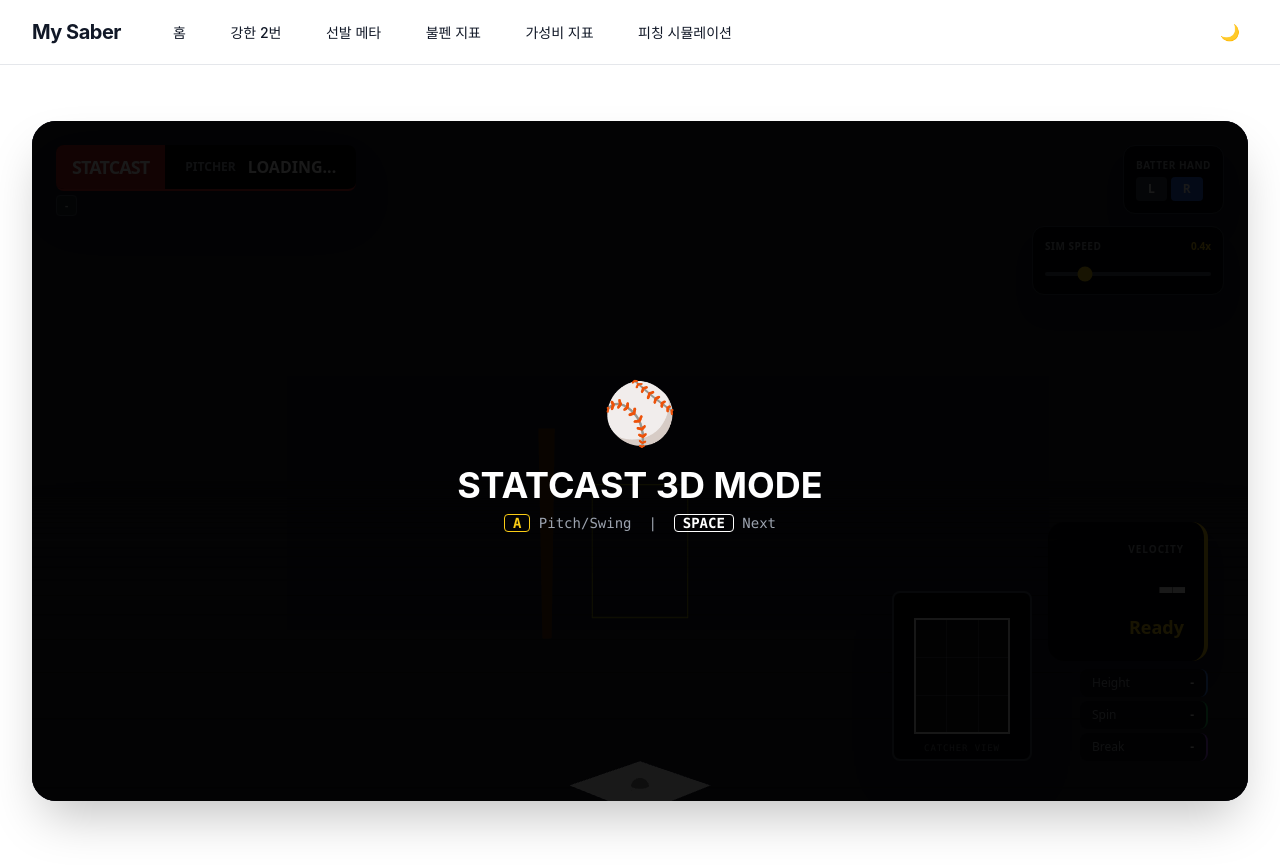
After one commit to hj0304/My_Saber, a Django app: page /simulation/pitch-tunnel/ in a window 1280 px wide. The commit adds this page. Run offline with Django 5.2, Linux system fonts and the light colour scheme; some libraries are stand-ins or nearby versions.

Commit message:
update : pitching simulation : yama

```diff
--- a/config/urls.py
+++ b/config/urls.py
@@ -5,5 +5,6 @@ from django.urls import path, include
 urlpatterns = [
     path('admin/', admin.site.urls),
     path('analysis/', include('analysis.urls')),
-    path('', include('core.urls')),  # 이 줄을 추가! (메인 주소 접속 시 core로 보냄)
+    path('', include('core.urls')),  #(메인 주소 접속 시 core로 보냄)
+    path('simulation/', include('simulation.urls')),
 ]
--- a/core/templates/core/base.html
+++ b/core/templates/core/base.html
@@ -49,7 +49,8 @@
                         <a href="/analysis/pitcher-meta/" class="hover:text-primary px-3 py-2 rounded-md text-sm font-medium transition">선발 메타</a>
                         <a href="/analysis/relief-metrics/" class="hover:text-primary px-3 py-2 rounded-md text-sm font-medium transition">불펜 지표</a>
                         <a href="/analysis/cost-effectiveness/" class="hover:text-primary px-3 py-2 rounded-md text-sm font-medium transition">가성비 지표</a>
-                        <a href="#" class="hover:text-primary px-3 py-2 rounded-md text-sm font-medium text-gray-400 cursor-not-allowed">피치 터널(준비중)</a>
+                        <a href="/simulation/pitch-tunnel/" class="hover:text-primary px-3 py-2 rounded-md text-sm font-medium transition">피칭 시뮬레이션</a>
+                        </a>
                     </div>
                 </div>
                 <button id="theme-toggle" class="p-2 rounded-full hover:bg-gray-200 dark:hover:bg-gray-700 focus:outline-none transition-colors">
--- /dev/null
+++ b/simulation/templates/simulation/pitch_tunnel.html
@@ -0,0 +1,433 @@
+{% extends 'core/base.html' %}
+
+{% block content %}
+<div class="relative w-full h-[calc(100vh-120px)] mt-4 bg-black rounded-3xl overflow-hidden shadow-2xl select-none group">
+
+    <div id="canvas-container" class="w-full h-full outline-none"></div>
+
+    <script src="https://cdnjs.cloudflare.com/ajax/libs/three.js/0.160.0/three.min.js"></script>
+
+    <div id="ui-layer" class="absolute inset-0 pointer-events-none font-sans">
+
+        <div class="absolute top-6 left-6 flex flex-col space-y-1">
+            <div class="flex bg-black/90 text-white rounded-lg overflow-hidden shadow-2xl border-b-2 border-red-600 w-fit">
+                <div class="px-4 py-2 bg-red-700 font-black text-lg tracking-tighter">STATCAST</div>
+                <div class="px-5 py-2 text-md font-bold flex items-center space-x-3">
+                    <span class="text-gray-400 text-xs">PITCHER</span>
+                    <span id="pitcher-name" class="uppercase">LOADING...</span>
+                </div>
+            </div>
+            <div class="flex items-center space-x-2">
+                <span id="pitcher-hand" class="bg-gray-800 text-gray-300 text-[10px] font-bold px-2 py-0.5 rounded border border-gray-600">
+                    -
+                </span>
+            </div>
+        </div>
+
+        <div class="absolute top-6 right-6 pointer-events-auto flex flex-col items-end space-y-3">
+            <div class="bg-black/80 backdrop-blur-md p-3 rounded-xl border border-gray-700 shadow-xl">
+                <div class="text-[10px] text-gray-400 font-bold mb-1 uppercase tracking-wider">Batter Hand</div>
+                <div class="flex space-x-1">
+                    <button onclick="setBatter('L')" id="btn-L" class="px-3 py-1 bg-gray-700 hover:bg-blue-600 text-white text-xs font-bold rounded transition">L</button>
+                    <button onclick="setBatter('R')" id="btn-R" class="px-3 py-1 bg-blue-600 text-white text-xs font-bold rounded transition">R</button>
+                </div>
+            </div>
+            <div class="bg-black/80 backdrop-blur-md p-3 rounded-xl border border-gray-700 shadow-xl w-48">
+                <div class="flex justify-between mb-1">
+                    <span class="text-[10px] text-gray-400 font-bold uppercase tracking-wider">Sim Speed</span>
+                    <span id="speed-val" class="text-[10px] text-yellow-400 font-bold">0.4x</span>
+                </div>
+                <input type="range" id="speed-slider" min="0.1" max="1.5" step="0.1" value="0.4"
+                       class="w-full h-1 bg-gray-600 rounded-lg appearance-none cursor-pointer accent-yellow-400">
+            </div>
+        </div>
+
+        <div class="absolute bottom-10 right-10 flex items-end space-x-4">
+            <div class="relative bg-black/80 backdrop-blur-md rounded-lg border-2 border-gray-600 shadow-2xl w-[140px] h-[170px]">
+                <div class="absolute top-[15%] left-[15%] w-[70%] h-[70%] border-2 border-white/90 box-border bg-white/5"></div>
+                <div class="absolute top-[38.3%] left-[15%] w-[70%] h-px bg-white/20"></div>
+                <div class="absolute top-[61.6%] left-[15%] w-[70%] h-px bg-white/20"></div>
+                <div class="absolute left-[38.3%] top-[15%] h-[70%] w-px bg-white/20"></div>
+                <div class="absolute left-[61.6%] top-[15%] h-[70%] w-px bg-white/20"></div>
+                <div id="zone-dot" class="absolute w-3.5 h-3.5 rounded-full border border-white shadow-md hidden transform -translate-x-1/2 -translate-y-1/2 z-20 transition-all duration-200"></div>
+                <div class="absolute bottom-1 left-0 w-full text-center text-[9px] text-gray-500 font-mono tracking-widest">CATCHER VIEW</div>
+            </div>
+            <div class="space-y-2 text-right">
+                <div class="bg-black/80 backdrop-blur-md p-5 rounded-2xl border-r-4 border-yellow-400 shadow-xl min-w-[160px]">
+                    <div class="text-[10px] text-gray-400 font-bold tracking-widest uppercase mb-1">Velocity</div>
+                    <div class="text-5xl font-black text-white tracking-tighter" id="ui-speed">--</div>
+                    <div class="text-lg text-yellow-400 font-bold mt-1" id="ui-type">Ready</div>
+                </div>
+                <div class="flex flex-col items-end space-y-1">
+                    <div class="bg-black/60 backdrop-blur-md px-3 py-1.5 rounded-lg text-white text-xs border-r-2 border-blue-500 w-32 flex justify-between">
+                        <span class="text-gray-400">Height</span> <span id="ui-height" class="font-bold">-</span>
+                    </div>
+                    <div class="bg-black/60 backdrop-blur-md px-3 py-1.5 rounded-lg text-white text-xs border-r-2 border-green-500 w-32 flex justify-between">
+                        <span class="text-gray-400">Spin</span> <span id="ui-spin" class="font-bold">-</span>
+                    </div>
+                    <div class="bg-black/60 backdrop-blur-md px-3 py-1.5 rounded-lg text-white text-xs border-r-2 border-purple-500 w-32 flex justify-between">
+                        <span class="text-gray-400">Break</span> <span id="ui-break" class="font-bold">-</span>
+                    </div>
+                </div>
+            </div>
+        </div>
+
+        <div id="center-msg" class="absolute top-1/2 left-1/2 transform -translate-x-1/2 -translate-y-1/2 text-center opacity-0 transition-opacity duration-300 pointer-events-none flex flex-col items-center">
+            <h1 id="msg-text" class="text-8xl font-black text-white italic drop-shadow-[0_0_15px_rgba(255,255,255,0.5)]">STRIKE</h1>
+
+            <div id="timing-feedback" class="mt-2 px-4 py-1 rounded-full text-xl font-bold bg-black/60 backdrop-blur text-white hidden border border-white/30">
+                Perfect
+            </div>
+
+            <p id="next-msg" class="text-sm font-mono text-gray-300 mt-4 bg-black/50 px-3 py-1 rounded hidden">Press <span class="text-yellow-400 font-bold">SPACE</span> for Next Pitch</p>
+        </div>
+    </div>
+
+    <div id="start-overlay" class="absolute inset-0 flex items-center justify-center bg-black/90 z-50 cursor-pointer">
+        <div class="text-center group-hover:scale-105 transition duration-300">
+            <div class="text-6xl mb-4 animate-bounce">⚾️</div>
+            <h1 class="text-4xl font-bold text-white mb-2">STATCAST 3D MODE</h1>
+            <p class="text-gray-400 font-mono text-sm">
+                <span class="text-yellow-400 font-bold border border-yellow-400 px-2 rounded">A</span> Pitch/Swing &nbsp;|&nbsp;
+                <span class="text-white font-bold border border-white px-2 rounded">SPACE</span> Next
+            </p>
+        </div>
+    </div>
+</div>
+
+<script>
+    const rawPitchData = JSON.parse('{{ pitch_data|safe }}');
+    const pitchData = rawPitchData.length > 0 ? rawPitchData : null;
+
+    const container = document.getElementById('canvas-container');
+    const startOverlay = document.getElementById('start-overlay');
+
+    // UI Elements
+    const pitcherNameEl = document.getElementById('pitcher-name');
+    const pitcherHandEl = document.getElementById('pitcher-hand');
+    const uiSpeed = document.getElementById('ui-speed');
+    const uiType = document.getElementById('ui-type');
+    const uiHeight = document.getElementById('ui-height');
+    const uiSpin = document.getElementById('ui-spin');
+    const uiBreak = document.getElementById('ui-break');
+    const zoneDot = document.getElementById('zone-dot');
+    const centerMsg = document.getElementById('center-msg');
+    const msgText = document.getElementById('msg-text');
+    const timingMsg = document.getElementById('timing-feedback'); // [New]
+    const nextMsg = document.getElementById('next-msg');
+    const speedSlider = document.getElementById('speed-slider');
+    const speedVal = document.getElementById('speed-val');
+
+    const STATE = { READY: 0, PITCHING: 1, RESULT: 2 };
+    let currentState = STATE.READY;
+    let pitchStartTime = 0;
+    let currentPitch = null;
+    let SIM_SPEED = 0.4;
+    let isLefty = false;
+    let isGameActive = false;
+
+    // Three.js Setup
+    const scene = new THREE.Scene();
+    scene.background = new THREE.Color(0x1a1a2e);
+    scene.fog = new THREE.FogExp2(0x1a1a2e, 0.02);
+
+    const camera = new THREE.PerspectiveCamera(40, container.clientWidth / container.clientHeight, 0.1, 100);
+    camera.position.set(0, 1.5, 4.0);
+    const lookTarget = new THREE.Vector3(0, 1.0, -18.44);
+    camera.lookAt(lookTarget);
+
+    const renderer = new THREE.WebGLRenderer({ antialias: true, alpha: true });
+    renderer.setSize(container.clientWidth, container.clientHeight);
+    renderer.shadowMap.enabled = true;
+    renderer.outputColorSpace = THREE.SRGBColorSpace;
+    container.innerHTML = '';
+    container.appendChild(renderer.domElement);
+
+    // Light & Objects
+    const ambientLight = new THREE.AmbientLight(0xffffff, 0.6);
+    scene.add(ambientLight);
+    const spotLight = new THREE.SpotLight(0x4488ff, 2.0);
+    spotLight.position.set(-5, 10, 5); spotLight.castShadow = true; scene.add(spotLight);
+    const rimLight = new THREE.SpotLight(0xff0055, 1.5);
+    rimLight.position.set(5, 10, -5); scene.add(rimLight);
+
+    const gridHelper = new THREE.GridHelper(40, 40, 0x333333, 0x111111);
+    gridHelper.position.set(0, 0, -10); scene.add(gridHelper);
+
+    const plate = new THREE.Mesh(new THREE.PlaneGeometry(0.43, 0.43), new THREE.MeshBasicMaterial({ color: 0xffffff, side: THREE.DoubleSide }));
+    plate.rotation.x = -Math.PI / 2; plate.rotation.z = Math.PI / 4; plate.position.y = 0.01;
+    scene.add(plate);
+
+    const zoneGeo = new THREE.BoxGeometry(0.43, 0.6, 0.01);
+    const zoneMat = new THREE.LineBasicMaterial({ color: 0xffff00, linewidth: 2, transparent: true, opacity: 0.5 });
+    const zoneBox = new THREE.LineSegments(new THREE.EdgesGeometry(zoneGeo), zoneMat);
+    zoneBox.position.set(0, 1.0, -0.2); scene.add(zoneBox);
+
+    const ball = new THREE.Mesh(new THREE.SphereGeometry(0.04, 32, 32), new THREE.MeshStandardMaterial({ color: 0xffffff, emissive: 0xaaaaaa, emissiveIntensity: 0.2 }));
+    scene.add(ball);
+
+    const trailMax = 400;
+    const trailLine = new THREE.Line(new THREE.BufferGeometry().setAttribute('position', new THREE.BufferAttribute(new Float32Array(trailMax*3), 3)), new THREE.LineBasicMaterial({ color: 0x00ffff, linewidth: 3 }));
+    scene.add(trailLine);
+    let trailCount = 0;
+
+    const batObj = new THREE.Mesh(new THREE.CylinderGeometry(0.035, 0.02, 0.9, 16), new THREE.MeshStandardMaterial({ color: 0xd2691e, roughness: 0.3 }));
+    batObj.position.set(-0.4, 1.0, 0);
+    scene.add(batObj);
+
+    // Controls
+    window.setBatter = function(hand) {
+        isLefty = (hand === 'L');
+        const btnL = document.getElementById('btn-L');
+        const btnR = document.getElementById('btn-R');
+        if (isLefty) {
+            btnL.className = "px-3 py-1 bg-blue-600 text-white text-xs font-bold rounded transition shadow-lg ring-1 ring-white";
+            btnR.className = "px-3 py-1 bg-gray-700 hover:bg-blue-600 text-white text-xs font-bold rounded transition opacity-50";
+            batObj.position.set(0.4, 1.0, 0);
+        } else {
+            btnL.className = "px-3 py-1 bg-gray-700 hover:bg-blue-600 text-white text-xs font-bold rounded transition opacity-50";
+            btnR.className = "px-3 py-1 bg-blue-600 text-white text-xs font-bold rounded transition shadow-lg ring-1 ring-white";
+            batObj.position.set(-0.4, 1.0, 0);
+        }
+        resetGame();
+    };
+
+    speedSlider.addEventListener('input', (e) => {
+        SIM_SPEED = parseFloat(e.target.value);
+        speedVal.innerText = SIM_SPEED.toFixed(1) + "x";
+    });
+
+    startOverlay.addEventListener('click', () => {
+        startOverlay.style.display = 'none';
+        isGameActive = true;
+        window.setBatter('R');
+        resetGame();
+    });
+
+    function resetGame() {
+        currentState = STATE.READY;
+        ball.visible = false; trailLine.visible = false; trailCount = 0;
+
+        centerMsg.style.opacity = '0';
+        nextMsg.classList.add('hidden');
+        zoneDot.classList.add('hidden');
+        timingMsg.classList.add('hidden'); // 타이밍 숨김
+
+        uiType.innerText = "Ready"; uiType.style.color = "#fbbf24";
+        uiSpeed.innerText = "--";
+        uiHeight.innerText = "-"; uiSpin.innerText = "-"; uiBreak.innerText = "-";
+
+        const batX = isLefty ? 0.4 : -0.4;
+        batObj.position.set(batX, 1.1, 0.3);
+        batObj.rotation.set(0, 0, isLefty ? -0.3 : 0.3);
+        camera.position.set(0, 1.5, 4.0);
+
+        // 스윙 상태 리셋
+        isSwinging = false;
+        hasSwung = false;
+        swingProgress = 0;
+    }
+
+    function preparePitch() {
+        if (!pitchData) return;
+        currentPitch = pitchData[Math.floor(Math.random() * pitchData.length)];
+
+        const pName = currentPitch.player_name || "Unknown Pitcher";
+        const pHand = currentPitch.p_throws === 'L' ? "LHP (Left)" : "RHP (Right)";
+        pitcherNameEl.innerText = pName;
+        pitcherHandEl.innerText = pHand;
+
+        uiType.innerText = "Incoming...";
+        uiType.style.color = "#9ca3af";
+
+        const szTop = (currentPitch.sz_top * 0.3048) || 1.06;
+        const szBot = (currentPitch.sz_bot * 0.3048) || 0.45;
+        const szHeight = szTop - szBot;
+        const szCenterY = (szTop + szBot) / 2;
+        zoneBox.scale.y = szHeight / 0.6;
+        zoneBox.position.y = szCenterY;
+
+        throwBall();
+    }
+
+    function throwBall() {
+        const FT = 0.3048;
+        ball.position.set(currentPitch.release_pos_x * FT, currentPitch.release_pos_z * FT, -(currentPitch.release_pos_y * FT) + 1.4);
+        ball.visible = true; trailLine.visible = true;
+        pitchStartTime = performance.now();
+        currentState = STATE.PITCHING;
+    }
+
+    function finishPitch(x, y) {
+        if (currentState !== STATE.PITCHING) return;
+        currentState = STATE.RESULT;
+
+        const szTop = (currentPitch.sz_top * 0.3048) || 1.06;
+        const szBot = (currentPitch.sz_bot * 0.3048) || 0.45;
+        const width = 0.22;
+        const isStrike = (x > -width && x < width && y > szBot && y < szTop);
+
+        msgText.innerText = isStrike ? "STRIKE" : "BALL";
+        msgText.style.color = isStrike ? "#ff0055" : "#00ddff";
+        centerMsg.style.opacity = '1';
+
+        // [추가] 헛스윙(Miss) 시 타이밍 피드백
+        if (!timingMsg.classList.contains('hidden')) {
+            // 이미 hitBall에서 피드백 줬으면 패스
+        } else if (hasSwung) {
+            // 휘둘렀는데 못 맞춤
+            timingMsg.classList.remove('hidden');
+            if (swingProgress >= 1.0) {
+                timingMsg.innerText = "Too Early";
+                timingMsg.style.color = "#ef4444"; // Red
+            } else {
+                timingMsg.innerText = "Too Late";
+                timingMsg.style.color = "#ef4444"; // Red
+            }
+        } else {
+            // 안 휘두름
+            timingMsg.classList.remove('hidden');
+            timingMsg.innerText = "Looking";
+            timingMsg.style.color = "#9ca3af"; // Gray
+        }
+
+        uiSpeed.innerText = currentPitch.release_speed;
+        uiType.innerText = currentPitch.pitch_type || "Pitch";
+        uiType.style.color = "#fbbf24";
+        uiHeight.innerText = currentPitch.release_pos_z ? currentPitch.release_pos_z.toFixed(2) + " ft" : "-";
+        uiSpin.innerText = currentPitch.release_spin_rate ? Math.round(currentPitch.release_spin_rate) + " rpm" : "-";
+        uiBreak.innerText = currentPitch.pfx_z ? (currentPitch.pfx_z * 12).toFixed(1) + " in" : "-";
+
+        nextMsg.classList.remove('hidden');
+        updateZoneUI(false, x, y, isStrike);
+    }
+
+    function updatePhysics(now) {
+        const FT = 0.3048;
+        const t = ((now - pitchStartTime) / 1000) * SIM_SPEED;
+        const nx = (currentPitch.release_pos_x * FT) + (currentPitch.vx0 * FT)*t + 0.5*(currentPitch.ax * FT)*t*t;
+        const ny = (currentPitch.release_pos_z * FT) + (currentPitch.vz0 * FT)*t + 0.5*(currentPitch.az * FT)*t*t;
+        const nz = (-(currentPitch.release_pos_y * FT) + 1.4) + (-(currentPitch.vy0 * FT))*t + 0.5*(-(currentPitch.ay * FT))*t*t;
+
+        ball.position.set(nx, ny, nz);
+
+        if(trailCount < trailMax) {
+            const arr = trailLine.geometry.attributes.position.array;
+            arr[trailCount*3] = nx; arr[trailCount*3+1] = ny; arr[trailCount*3+2] = nz;
+            trailLine.geometry.setDrawRange(0, ++trailCount);
+            trailLine.geometry.attributes.position.needsUpdate = true;
+        }
+
+        // 홈플레이트 앞면 통과 시점 (-0.4m)
+        if (nz > -0.4) finishPitch(nx, ny);
+    }
+
+    let isSwinging = false;
+    let hasSwung = false; // [New] 휘둘렀는지 여부
+    let swingStart = 0;
+    let swingProgress = 0; // [New] 스윙 진행도 (0~1)
+
+    function swingBat() {
+        if (isSwinging || currentState !== STATE.PITCHING) return;
+        isSwinging = true;
+        hasSwung = true;
+        swingStart = performance.now();
+    }
+
+    function updateBat() {
+        if (!isSwinging) return;
+        const t = ((performance.now() - swingStart) / 200) * SIM_SPEED * 2.5;
+        swingProgress = t; // 진행도 저장
+
+        const dir = isLefty ? 1 : -1;
+        const baseX = isLefty ? 0.4 : -0.4;
+
+        if (t < 1.0) {
+            batObj.rotation.y = -(Math.PI/2 * dir) + (t * Math.PI * dir);
+            batObj.position.x = baseX - (t * 0.8 * dir);
+        } else { isSwinging = false; }
+
+        // Contact Check
+        if (currentState === STATE.PITCHING && ball.position.z > -0.5 && ball.position.z < 0.5) {
+            hitBall();
+        }
+    }
+
+    function hitBall() {
+        currentState = STATE.RESULT;
+        ball.visible = false;
+        msgText.innerText = "HIT!"; msgText.style.color = "#00ff00"; centerMsg.style.opacity = '1';
+
+        // [추가] 타격 타이밍 판정
+        const bz = ball.position.z;
+        let timingText = "Good";
+        let timingColor = "#4ade80"; // Green
+
+        if (bz < -0.3) {
+            timingText = "Early"; timingColor = "#fbbf24"; // Yellow
+        } else if (bz > 0.0) {
+            timingText = "Late"; timingColor = "#fbbf24"; // Yellow
+        } else {
+            timingText = "Perfect"; timingColor = "#00ff00"; // Bright Green
+        }
+
+        timingMsg.innerText = timingText;
+        timingMsg.style.color = timingColor;
+        timingMsg.classList.remove('hidden');
+
+        nextMsg.classList.remove('hidden');
+        updateZoneUI(true);
+    }
+
+    function updateZoneUI(isHit, ballX, ballY, isStrike) {
+        let px = currentPitch.plate_x;
+        let pz = currentPitch.plate_z;
+
+        const zoneWidthFt = 1.416;
+        const uiFullWidthFt = 2.2125;
+        const uiX = 50 + (px / uiFullWidthFt) * 100;
+
+        const szTop = currentPitch.sz_top || 3.5;
+        const szBot = currentPitch.sz_bot || 1.5;
+        const centerH = (szTop + szBot) / 2;
+        const zoneHeight = szTop - szBot;
+        const uiFullHeightFt = zoneHeight / 0.64;
+        const uiY = 50 - ((pz - centerH) / uiFullHeightFt) * 100;
+
+        zoneDot.style.left = `${uiX}%`;
+        zoneDot.style.top = `${uiY}%`;
+        zoneDot.style.backgroundColor = isHit ? '#3b82f6' : (isStrike ? '#ef4444' : '#22c55e');
+        zoneDot.classList.remove('hidden');
+    }
+
+    function animate() {
+        requestAnimationFrame(animate);
+        const now = performance.now();
+        if (currentState === STATE.PITCHING) updatePhysics(now);
+        updateBat();
+        if (!isSwinging && currentState !== STATE.RESULT) batObj.position.y = 1.1 + Math.sin(now / 300) * 0.02;
+        renderer.render(scene, camera);
+    }
+    animate();
+
+    window.addEventListener('keydown', (e) => {
+        if (!isGameActive) return;
+
+        if (e.code === 'KeyA') {
+            e.preventDefault();
+            if (currentState === STATE.READY) preparePitch();
+            else if (currentState === STATE.PITCHING) swingBat();
+        }
+        if (e.code === 'Space') {
+            e.preventDefault();
+            if (currentState === STATE.RESULT) resetGame();
+        }
+    });
+
+    window.addEventListener('resize', () => {
+        camera.aspect = container.clientWidth / container.clientHeight;
+        camera.updateProjectionMatrix();
+        renderer.setSize(container.clientWidth, container.clientHeight);
+    });
+</script>
+{% endblock %}
--- /dev/null
+++ b/simulation/urls.py
@@ -0,0 +1,7 @@
+# simulation/urls.py
+from django.urls import path
+from . import views
+
+urlpatterns = [
+    path('pitch-tunnel/', views.pitch_tunnel_view, name='pitch_tunnel'),
+]
--- a/simulation/views.py
+++ b/simulation/views.py
@@ -1,3 +1,41 @@
+# simulation/views.py
 from django.shortcuts import render
+import pandas as pd
+import json
+import os
+from django.conf import settings
 
-# Create your views here.
+def pitch_tunnel_view(request):
+    # [수정] CSV 파일 경로 변경 (simulation/data/ 폴더 내부 참조)
+    csv_path = os.path.join(settings.BASE_DIR, 'simulation', 'data', 'yamamoto_pitching_data.csv')
+
+    pitch_data = []
+
+    if os.path.exists(csv_path):
+        df = pd.read_csv(csv_path)
+
+        required_cols = [
+            'player_name', 'p_throws',
+            'pitch_type', 'release_speed',
+            'release_pos_x', 'release_pos_y', 'release_pos_z',
+            'vx0', 'vy0', 'vz0',
+            'ax', 'ay', 'az',
+            'sz_top', 'sz_bot',
+            'pfx_x', 'pfx_z',
+            'release_spin_rate',
+            'plate_x', 'plate_z'
+        ]
+
+        # 컬럼 존재 여부 확인 후 필터링
+        available_cols = [c for c in required_cols if c in df.columns]
+        df_clean = df[available_cols].dropna().sample(n=min(len(df), 300))
+
+        pitch_data = df_clean.to_dict(orient='records')
+    else:
+        print(f"Error: CSV file not found at {csv_path}") # 디버깅용 로그
+
+    context = {
+        'pitch_data': json.dumps(pitch_data)
+    }
+
+    return render(request, 'simulation/pitch_tunnel.html', context)
```
Also changed, not shown: core/templates/core/index.html (+10 -5 lines), simulation/data/yamamoto_pitching_data.csv (added).
